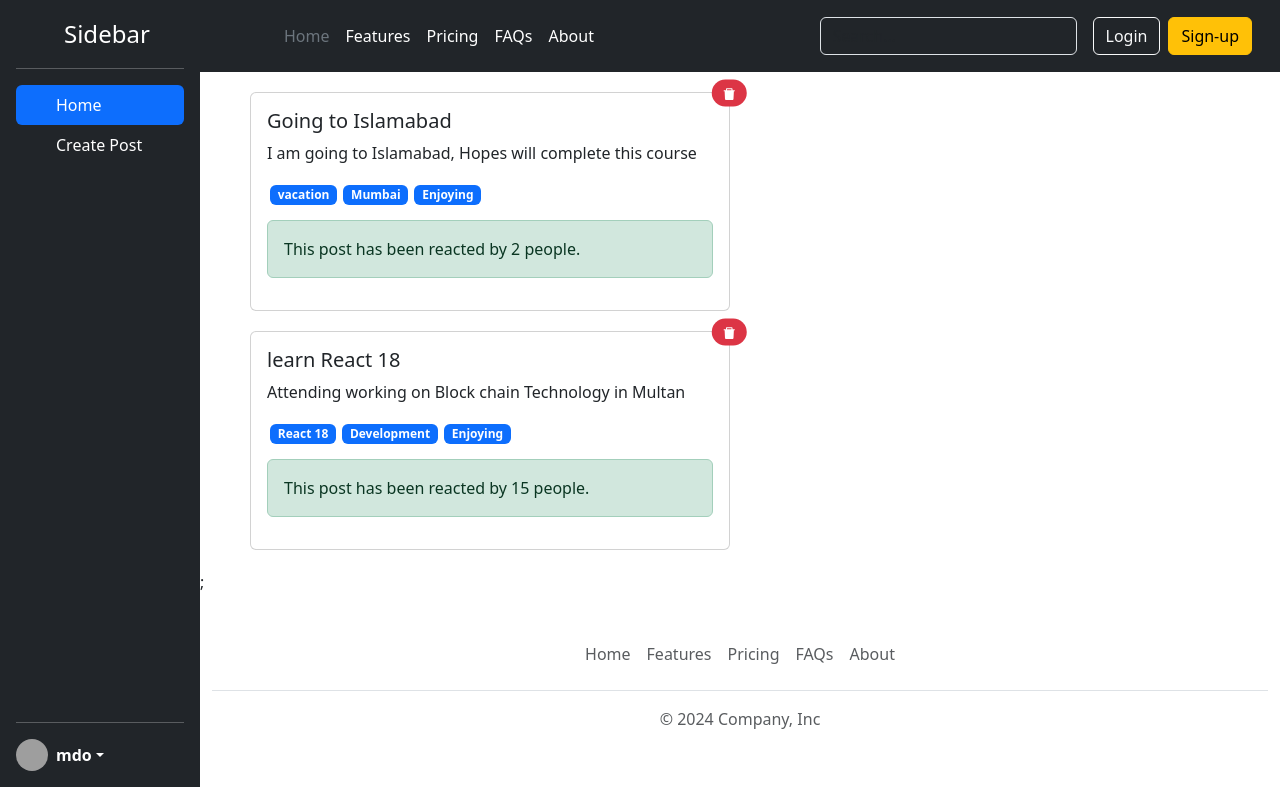
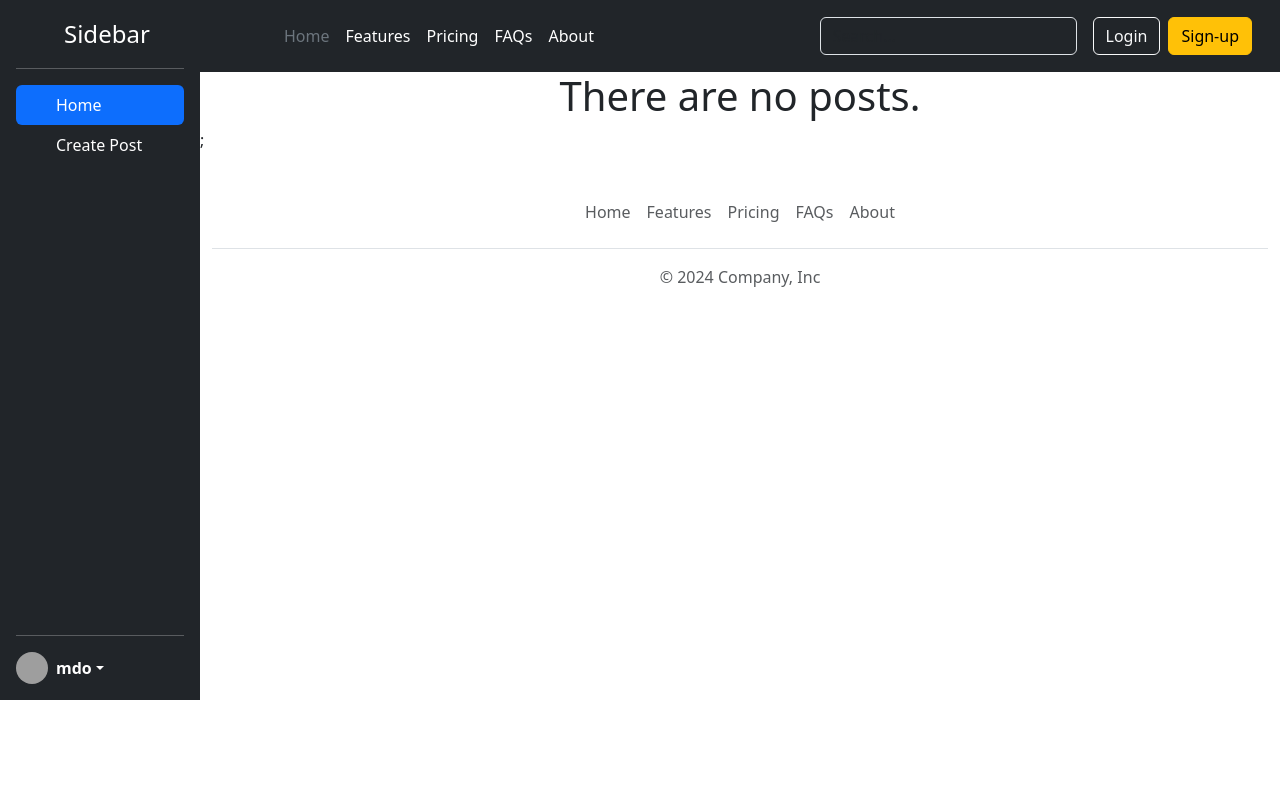
Before and after one commit to yasirse/social-media, a React (Vite) app: page / in a window 1280 px wide. Built offline with nearby package versions, Linux system fonts and the light colour scheme; grey boxes are pictures that could not be loaded.

Commit message:
welcom message

```diff
--- a/src/App.css
+++ b/src/App.css
@@ -23,3 +23,6 @@
     margin:10%;
     margin-top: 50px;
 }
+.welcome-message{
+
+}
--- a/src/components/PostList.jsx
+++ b/src/components/PostList.jsx
@@ -1,13 +1,14 @@
 import { useContext } from "react";
 import Post from "./Post";
 import {PostList as PostListData} from "../store/post-list-store"
+import WelcomeMessage from "./Welcome";
 
 const PostList=()=>{
     const {postList}=useContext(PostListData);
     return(
         <>
+        {postList.length===0&&<WelcomeMessage/>}
         {postList.map((post)=>{return(<Post key={post.id} post={post}/>)})}
-
         </>
 
     );
--- /dev/null
+++ b/src/components/Welcome.jsx
@@ -0,0 +1,4 @@
+const WelcomeMessage=()=>{
+    return <center><h1 className="welcome-message">There are no posts.</h1></center>
+}
+export default WelcomeMessage;
--- a/src/store/post-list-store.jsx
+++ b/src/store/post-list-store.jsx
@@ -16,7 +16,7 @@ const postListReducer=(currPostList,action)=>
 }
 const PostListProvider=({children})=>
     {
-        const [postList,dispatchPostList]=useReducer(postListReducer,DEFAULT_POST_LIST);
+        const [postList,dispatchPostList]=useReducer(postListReducer,[]);
         const addPost=(userId,postTitle,postBody,reactions,tags)=>
         {
             console.log(`${userId}  ${postTitle} ${postBody} ${reactions} ${tags} `);
```
